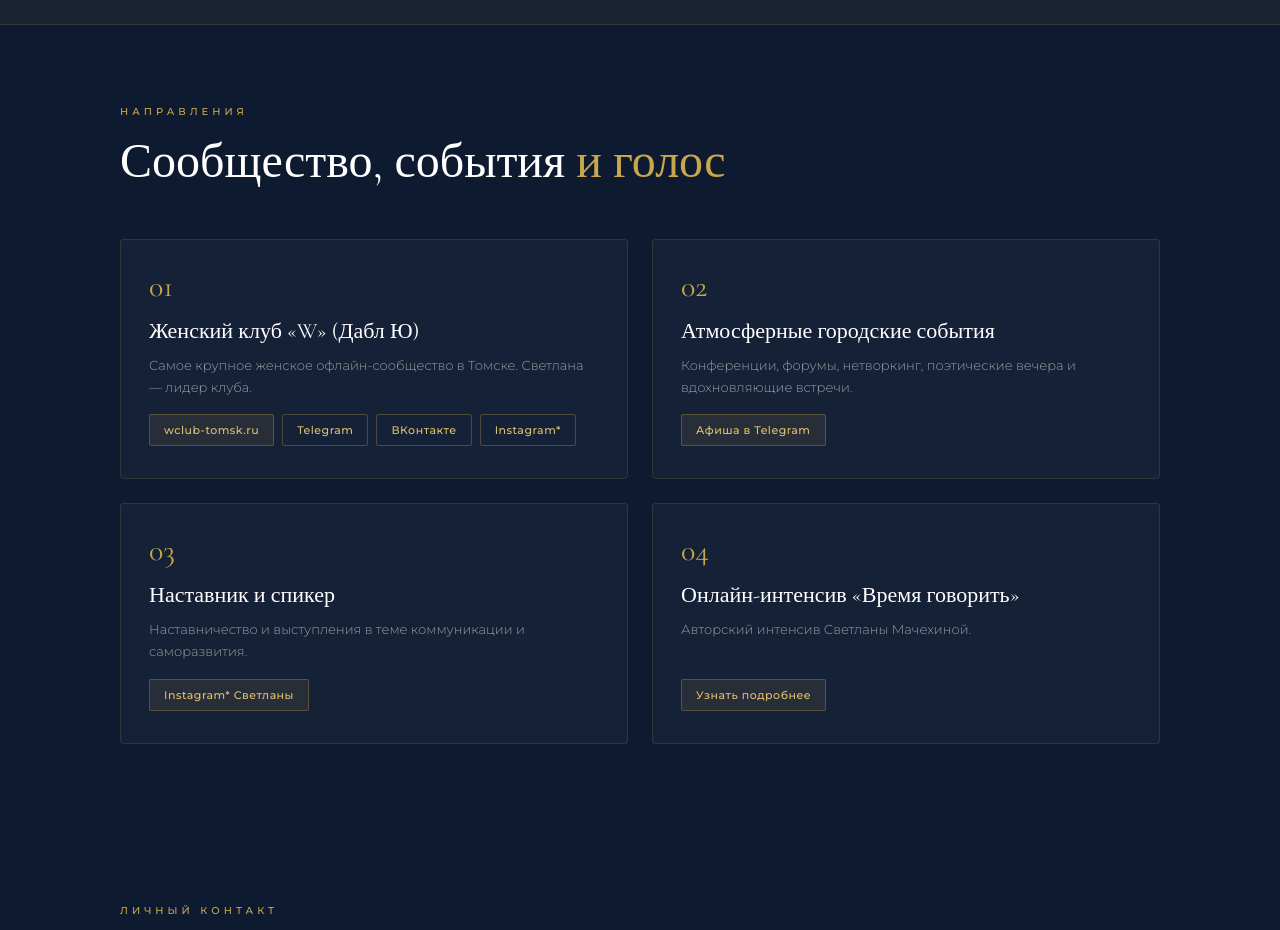
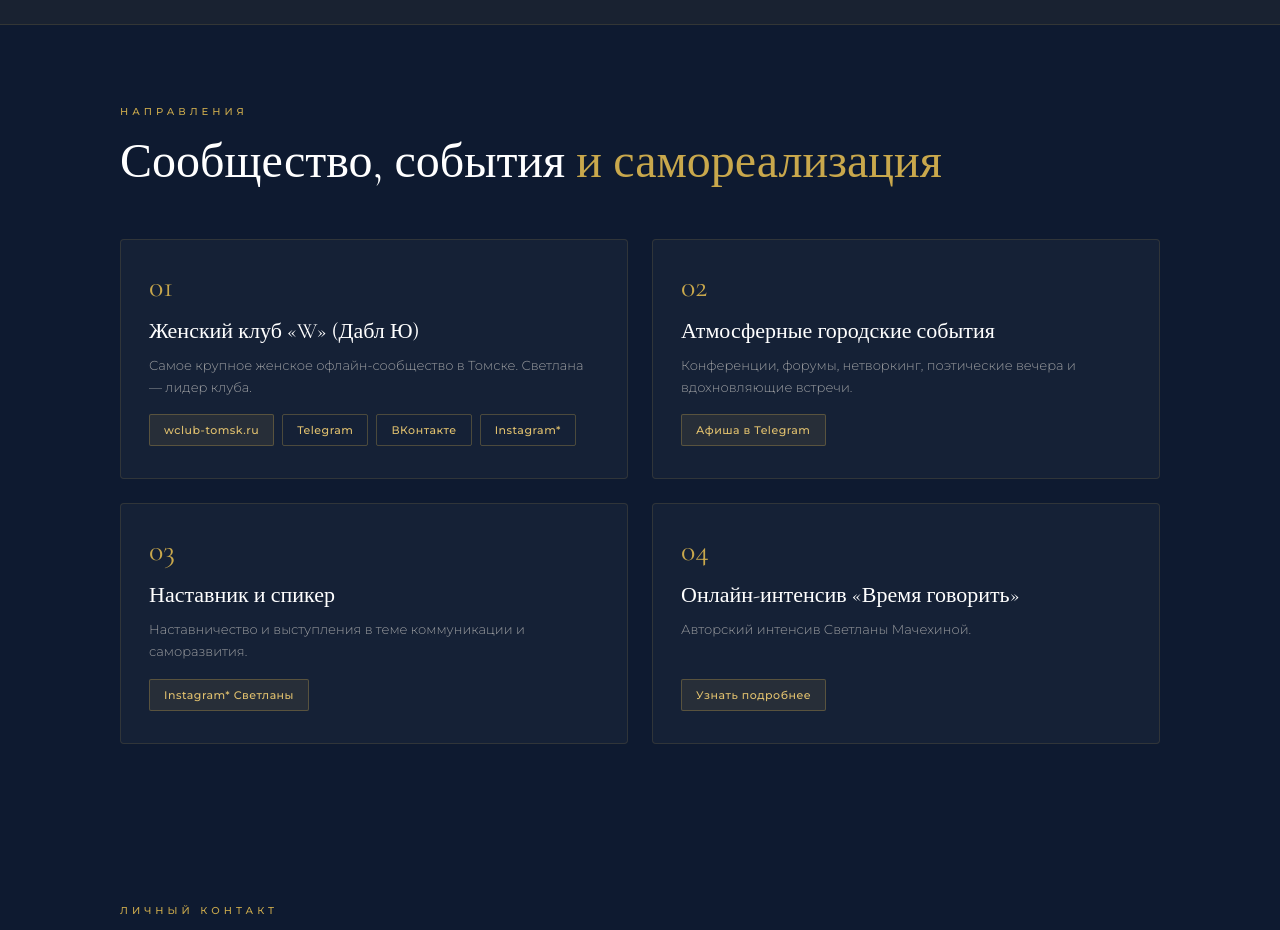
Before and after one commit to nadynady924-debug/foto, a plain HTML site: page SvetlanaMachekhina/index.html in a window 1280 px wide. Shown: the part 1120-2050 px from the top of the page. Drawn offline with nearby package versions, Linux system fonts and the light colour scheme.

Commit message:
Update index.html

```diff
--- a/SvetlanaMachekhina/index.html
+++ b/SvetlanaMachekhina/index.html
@@ -406,7 +406,7 @@
 
 <section>
   <p class="section-label">Направления</p>
-  <h2>Сообщество, события <em>и голос</em></h2>
+  <h2>Сообщество, события <em>и самореализация</em></h2>
   <div class="projects-grid grid-2">
     <div class="project-card dir-card">
       <div class="card-num">01</div>
```
